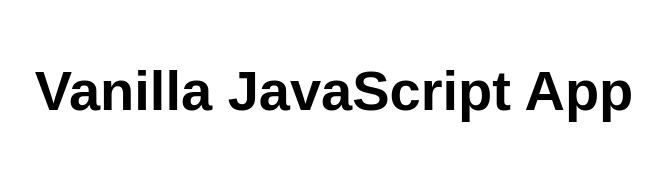
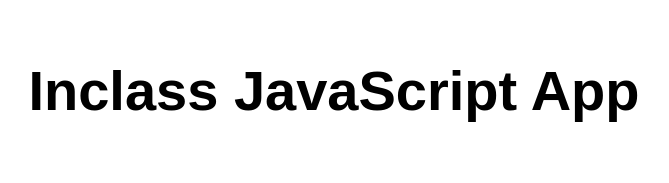
Before and after one commit to chathuranganip/Frist_Static_app, a website: page src/index.html in a window 1280 px wide. Shown: the whole page, without its empty margins (306-975 px from the left). Drawn offline with Linux system fonts and the light colour scheme.

Commit message:
Update index.html

```diff
--- a/src/index.html
+++ b/src/index.html
@@ -5,12 +5,12 @@
   <meta charset="UTF-8">
   <meta name="viewport" content="width=device-width, initial-scale=1.0">
   <link rel="stylesheet" href="styles.css">
-  <title>Chathuranga JavaScript App</title>
+  <title>Vanilla JavaScript App</title>
 </head>
 
 <body>
   <main>
-    <h1>Vanilla JavaScript App</h1>
+    <h1>Inclass JavaScript App</h1>
   </main>
 </body>
 
```
